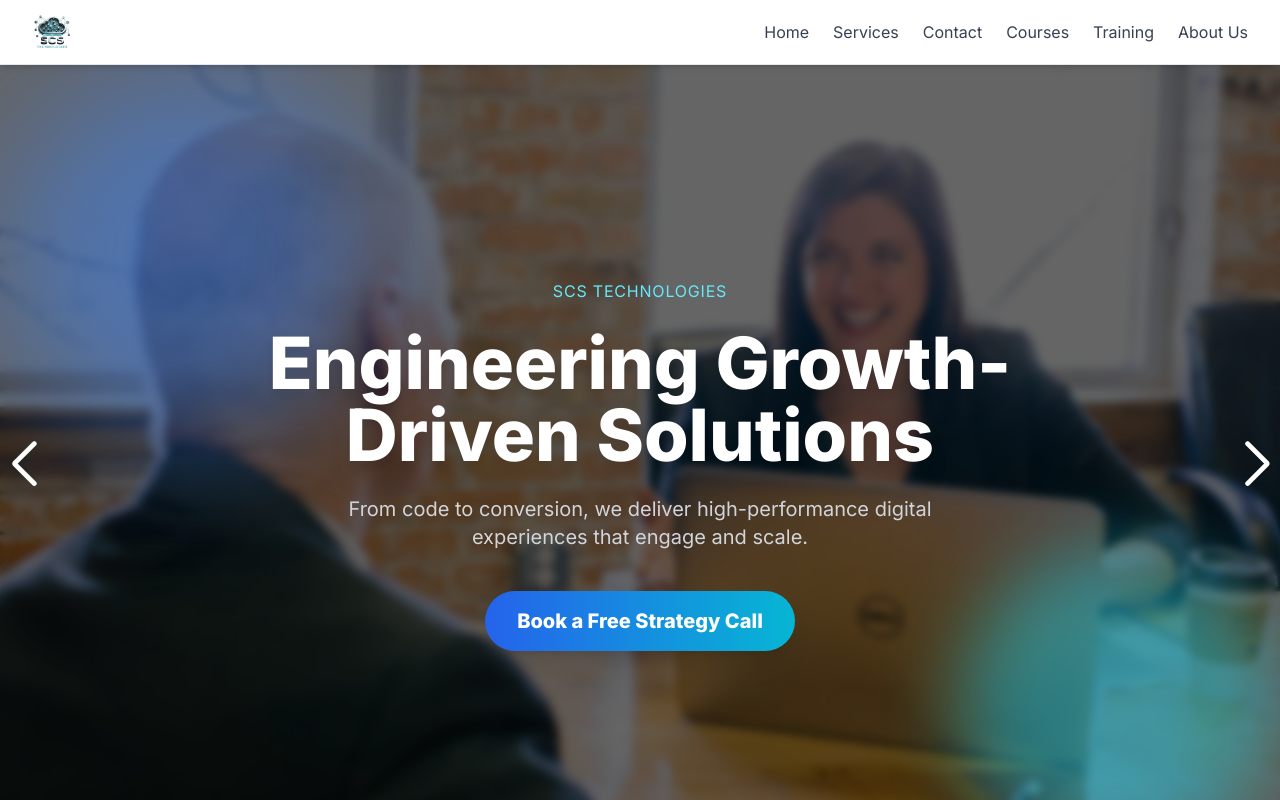
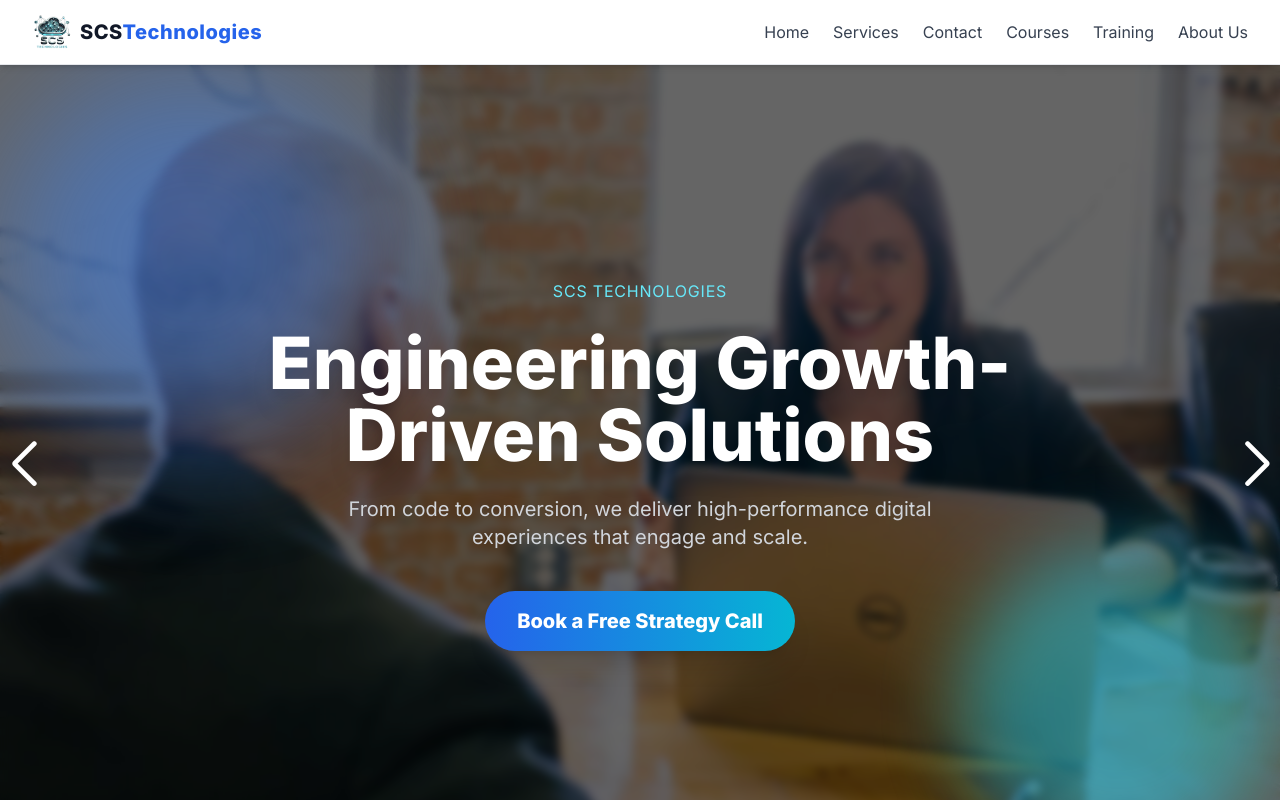
Before and after one commit to hxankit/ScsWeb, a React (Vite) app in the folder Frontend/: page / in a window 1280 px wide. Shown: the top 800 px of the page. Built offline with nearby package versions, Linux system fonts and the light colour scheme; the HTML template or start-up script is replaced by a standard one.

Commit message:
Navbar Text issue fixed

```diff
--- a/Frontend/src/components/Navbar.jsx
+++ b/Frontend/src/components/Navbar.jsx
@@ -18,24 +18,26 @@ export default function Navbar() {
     <nav className="bg-white border-b shadow-md sticky top-0 z-50">
       <div className="max-w-7xl mx-auto flex items-center justify-between px-4 sm:px-6 lg:px-8 py-3">
 
-        {/* Logo */}
-        <div className="flex-shrink-0">
+        {/* Logo and Brand Name */}
+        <div className="flex items-center gap-2">
           <Link to="/">
-            <img
-              src="/img/logo.png"
-              alt="Logo"
-              className="h-10 w-auto"
-            />
+            <img src="/img/logo.png" alt="Logo" className="h-10 w-auto" />
           </Link>
+
+          {/* Brand Name (Desktop Only) */}
+          <span className="hidden md:inline-block text-xl font-bold text-blue-700 tracking-wide">
+            <span className="text-gray-900">SCS</span>
+            <span className="text-blue-600">Technologies</span>
+          </span>
         </div>
 
-        {/* Desktop Menu */}
+        {/* Desktop Navigation Links */}
         <div className="hidden md:flex space-x-6">
           {navItems.map((item) => (
             <Link
               key={item.name}
               to={item.path}
-              className="text-gray-700 hover:text-blue-600 transition duration-200"
+              className="text-gray-700 hover:text-blue-600 transition duration-200 font-medium"
             >
               {item.name}
             </Link>
@@ -53,7 +55,7 @@ export default function Navbar() {
         </div>
       </div>
 
-      {/* Mobile Menu Items */}
+      {/* Mobile Menu */}
       {isOpen && (
         <div className="md:hidden px-4 pb-3 space-y-2 bg-white border-t">
           {navItems.map((item) => (
@@ -61,7 +63,7 @@ export default function Navbar() {
               key={item.name}
               to={item.path}
               className="block text-gray-700 hover:text-blue-600 transition duration-200"
-              onClick={() => setIsOpen(false)} // Close on click
+              onClick={() => setIsOpen(false)}
             >
               {item.name}
             </Link>
```
